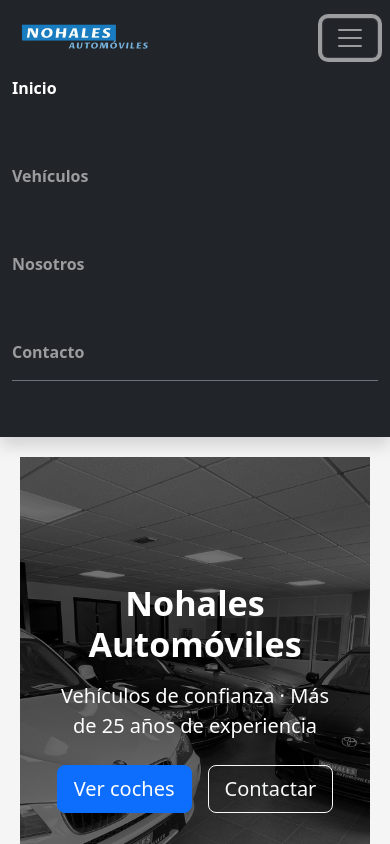
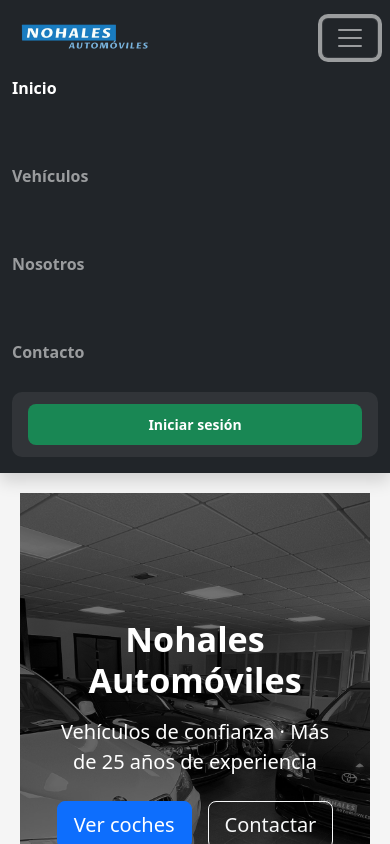
Before and after one commit to JorP2/concesionario-web, a React (Create React App) app in the folder frontend/: page / in a window 390 px wide. Both pictures are taken after a click on the button "Toggle navigation". Shown: the top 844 px of the page. Built offline with nearby package versions, Linux system fonts and the light colour scheme.

Commit message:
Navbar detalles

```diff
--- a/frontend/src/components/Navbar.jsx
+++ b/frontend/src/components/Navbar.jsx
@@ -190,27 +190,25 @@
               </li>
             </ul>
 
-            {/* Sección usuario en móvil — solo visible cuando el collapse está abierto */}
-            <div className="d-lg-none border-top border-secondary mt-2 pt-2">
+            {/* Sección usuario en móvil */}
+            <div className="d-lg-none mobile-user-section">
               {usuario ? (
                 <>
-                  <div className="px-3 py-2">
-                    <p className="mb-0 fw-semibold text-white">
-                      {usuario.nombre ?? "Usuario"}
-                    </p>
-                    <small className="text-secondary">
-                      {usuario.email ?? ""}
-                    </small>
+                  <div className="mobile-user-info">
+                    <FaUserCircle size={20} />
+                    <div>
+                      <p className="mb-0 fw-semibold">
+                        {usuario.nombre ?? "Usuario"}
+                      </p>
+                      <small>{usuario.email ?? ""}</small>
+                    </div>
                   </div>
-                  <button
-                    onClick={handleLogout}
-                    className="btn btn-link text-danger text-decoration-none px-3 py-2 d-block"
-                  >
+                  <button onClick={handleLogout} className="mobile-logout-btn">
                     Cerrar sesión
                   </button>
                 </>
               ) : (
-                <NavLink to="/login" className="nav-link px-3 py-2">
+                <NavLink to="/login" className="mobile-login-btn">
                   Iniciar sesión
                 </NavLink>
               )}
--- a/frontend/src/styles/navbar.css
+++ b/frontend/src/styles/navbar.css
@@ -37,6 +37,65 @@
   opacity: 0.5;
 }
 
+/* ── MENÚ MÓVIL ── */
+.mobile-user-section {
+  margin-top: 8px;
+  padding: 12px 16px;
+  background: rgba(255, 255, 255, 0.07);
+  border-radius: 10px;
+  margin-top: 20px;
+  margin-bottom: 8px;
+}
+
+.mobile-user-info {
+  display: flex;
+  align-items: center;
+  gap: 10px;
+  color: white;
+  padding-bottom: 10px;
+  border-bottom: 1px solid rgba(255, 255, 255, 0.15);
+  margin-bottom: 10px;
+}
+
+.mobile-user-info small {
+  color: rgba(255, 255, 255, 0.55);
+  font-size: 12px;
+}
+
+.mobile-logout-btn {
+  background: rgba(220, 53, 69, 0.15);
+  border: 1px solid rgba(220, 53, 69, 0.4);
+  color: #ff6b7a;
+  border-radius: 8px;
+  padding: 8px 14px;
+  font-size: 14px;
+  width: 100%;
+  cursor: pointer;
+  text-align: left;
+  transition: background 0.2s;
+}
+
+.mobile-logout-btn:hover {
+  background: rgba(220, 53, 69, 0.25);
+}
+
+.mobile-login-btn {
+  display: block;
+  background: #198754;
+  color: white !important;
+  text-decoration: none;
+  padding: 10px 14px;
+  border-radius: 8px;
+  font-size: 14px;
+  font-weight: 600;
+  text-align: center;
+  transition: background 0.2s;
+}
+
+.mobile-login-btn:hover {
+  background: #157347;
+}
+
 @media (max-width: 768px) {
   .topbar {
     display: none;
```
